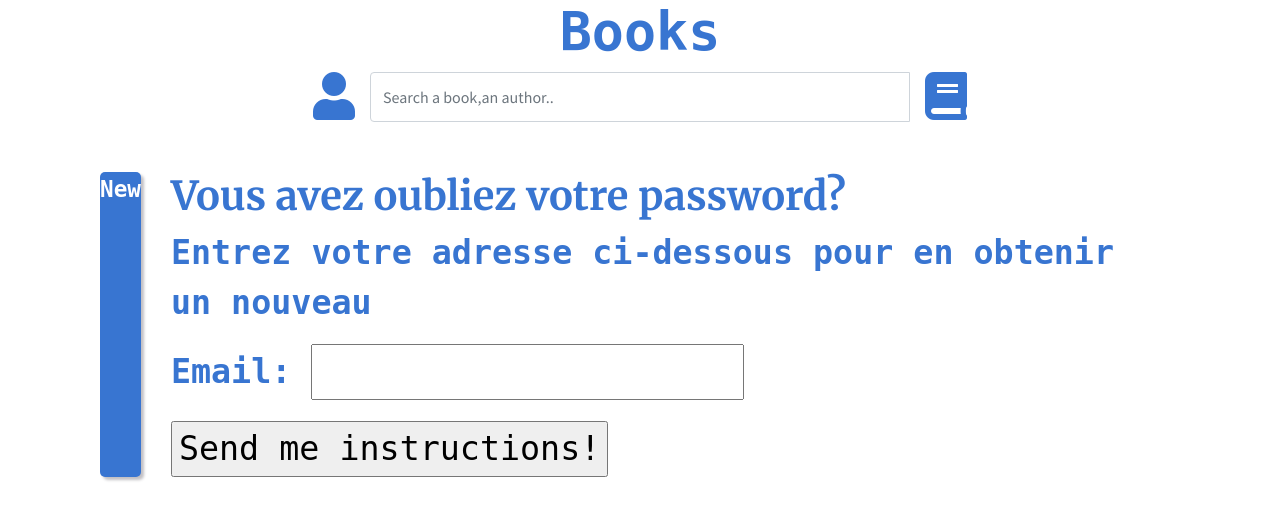
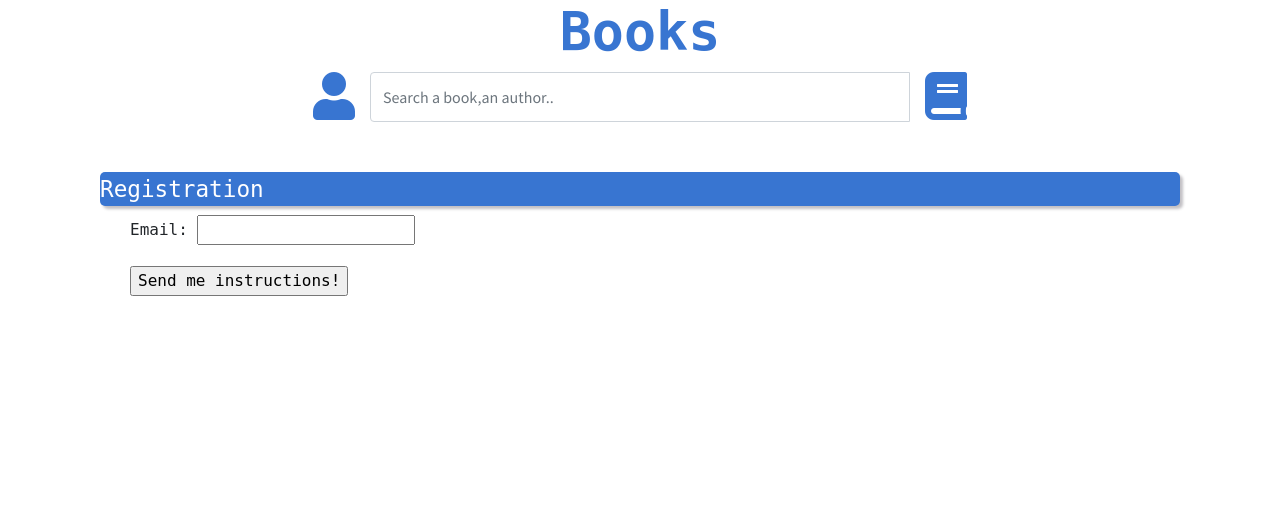
Before and after one commit to pierremunier1/books, a Django app: page /users/password_reset/ in a window 1280 px wide. Shown: the top 520 px of the page. Run offline with Django 3.2, Linux system fonts and the light colour scheme; some libraries are stand-ins or nearby versions.

Commit message:
user password

```diff
--- a/users/templates/registration/login.html
+++ b/users/templates/registration/login.html
@@ -46,7 +46,7 @@ Books
 <div class="container  col-sd-8 text-left">
 <div class="margin-mid"></div>
 	<div class="margin-mid"></div>
-	<div class="imessages-title">
+	<div class="imessages-title"></div>
   <div class="title_cat"><a>Registration</a></div>
 	<div class="response_boxe" id="imessages-text">
 	<div class="imessages-description  body" id="imessages-description">
@@ -54,7 +54,7 @@ Books
 
 
 	<div class="container my-auto">
-  <h3 class="text-center">Se connecter</h3>
+	<div class="margin-mid"></div>
 		  <div class="row justify-content-center text-align-center">
 
         <form method="post">
--- a/users/templates/registration/password_reset.html
+++ b/users/templates/registration/password_reset.html
@@ -47,16 +47,15 @@ Books
 <div class="container  col-sd-8 text-left">
 <div class="margin-mid"></div>
 	<div class="margin-mid"></div>
-	<div class="imessages-title">
+	<div class="imessages-title"></div>
+  <div class="title_cat"><a>Registration</a></div>
+	<div class="response_boxe" id="imessages-text">
 	<div class="imessages-description  body" id="imessages-description">
 	<div class="margin"></div>
-	<div class="title_cat"><a>New</a></div>
-	<div class="response_boxe " id="imessages-text">
 
 	<div class="container my-auto justify-content-center">
 		  <div class="col justify-content-center text-align-center">
-      <h1>Vous avez oubliez votre password?</h1>
-  <p>Entrez votre adresse ci-dessous pour en obtenir un nouveau</p>
+
 
   <form method="POST">
     {% csrf_token %}
```
Also changed, not shown: users/templates/signup.html (+4 -4 lines).
